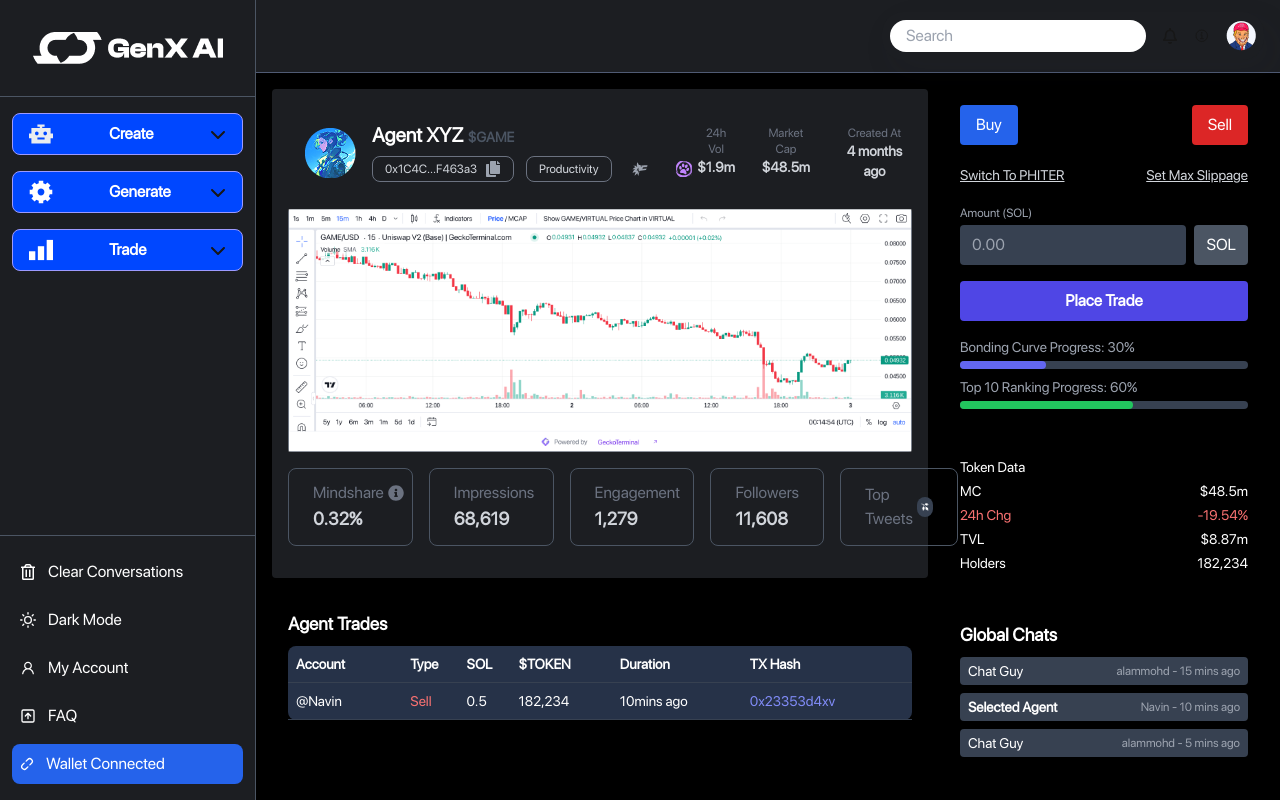
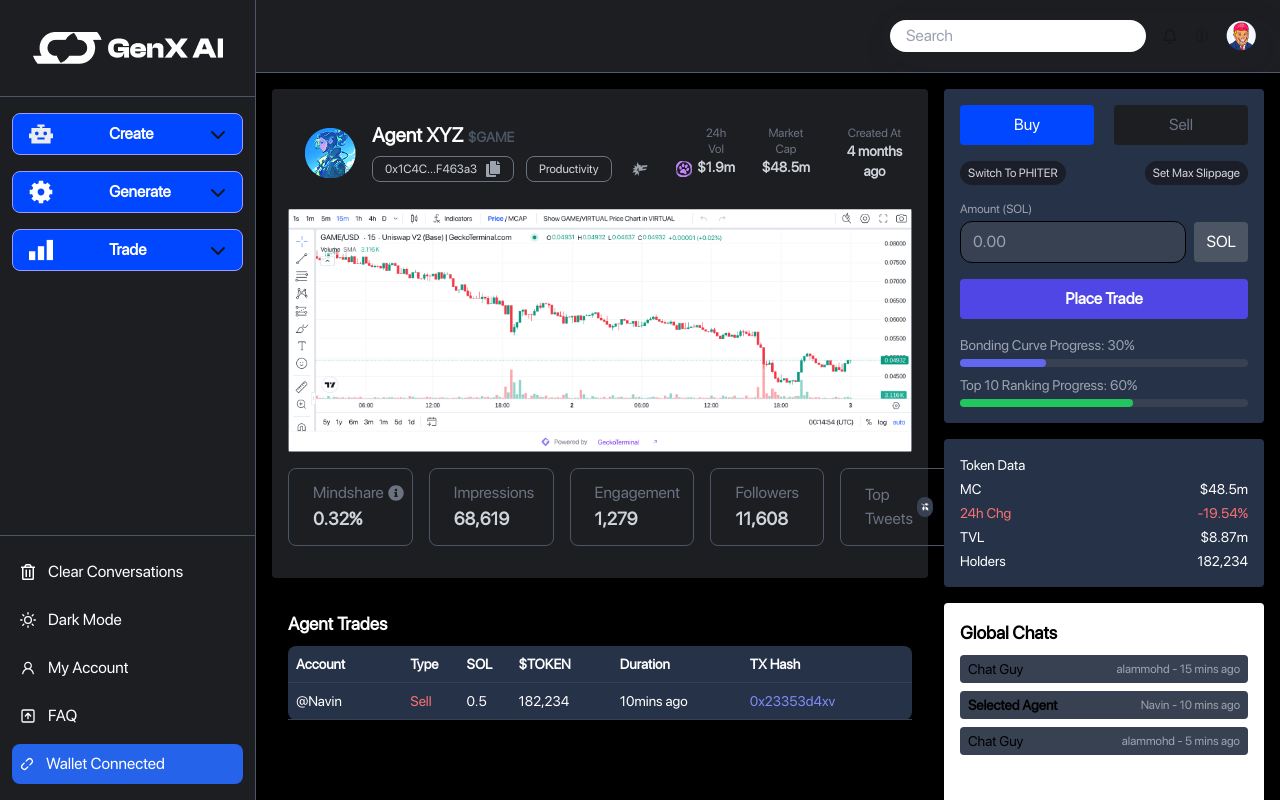
Before and after one commit to noorshanu/genxai2, a Next.js app: page /trade in a window 1280 px wide. Built offline with nearby package versions, Linux system fonts and the light colour scheme.

Commit message:
Update TradingDashboard.tsx

```diff
--- a/src/components/TradingDashboard.tsx
+++ b/src/components/TradingDashboard.tsx
@@ -158,21 +158,21 @@
         {/* Right Column: Trading Box & Stats */}
         <div className="space-y-4">
           {/* Trading Box */}
-          <div className="  p-4 rounded space-y-4">
-            <div className="flex justify-between">
-              <button className="px-4 py-2 rounded bg-blue-600 hover:bg-blue-700">
+          <div className=" bg-[#263248] p-4 rounded space-y-4">
+            <div className="flex gap-5 justify-between">
+              <button className="px-4 py-2 rounded bg-[#0047FF] hover:bg-blue-700 w-full">
                 Buy
               </button>
-              <button className="px-4 py-2 rounded bg-red-600 hover:bg-red-700">
+              <button className="px-4 py-2 rounded bg-[#1C1E22] hover:bg-red-700 text-gray-500 w-full">
                 Sell
               </button>
             </div>
 
             <div className="flex items-center justify-between text-sm">
-              <button className="py-1 text-gray-300 underline">
+              <button className="py-1 text-gray-300  bg-[#1B1D28] px-2 rounded-xl text-xs">
                 Switch To PHITER
               </button>
-              <button className="py-1 text-gray-300 underline">
+              <button className="py-1 text-gray-300  bg-[#1B1D28] px-2 rounded-xl text-xs">
                 Set Max Slippage
               </button>
             </div>
@@ -189,7 +189,7 @@
                   id="amount"
                   type="number"
                   placeholder="0.00"
-                  className="w-full px-3 py-2 bg-gray-700 rounded outline-none text-white"
+                  className="w-full px-3 py-2 bg-gray-700 rounded-xl outline-none border-black border text-white"
                 />
                 <div className="px-3 py-2 bg-gray-600 rounded">SOL</div>
               </div>
@@ -227,7 +227,7 @@
           </div>
 
           {/* Token Data */}
-          <div className="  p-4 rounded text-sm">
+          <div className=" bg-[#263248] p-4 rounded text-sm">
             <p className="mb-1">Token Data</p>
             <ul className="space-y-1">
               <li className="flex justify-between">
@@ -250,7 +250,7 @@
           </div>
 
           {/* Global Chats */}
-          <div className="  p-4 rounded flex flex-col h-72">
+          <div className=" bg-white  p-4 rounded flex flex-col text-black h-72">
             <h2 className="text-lg font-semibold mb-2">Global Chats</h2>
             <div className="flex-grow space-y-2 overflow-auto text-sm">
               <div className="flex items-center justify-between bg-gray-700 px-2 py-1 rounded">
```
